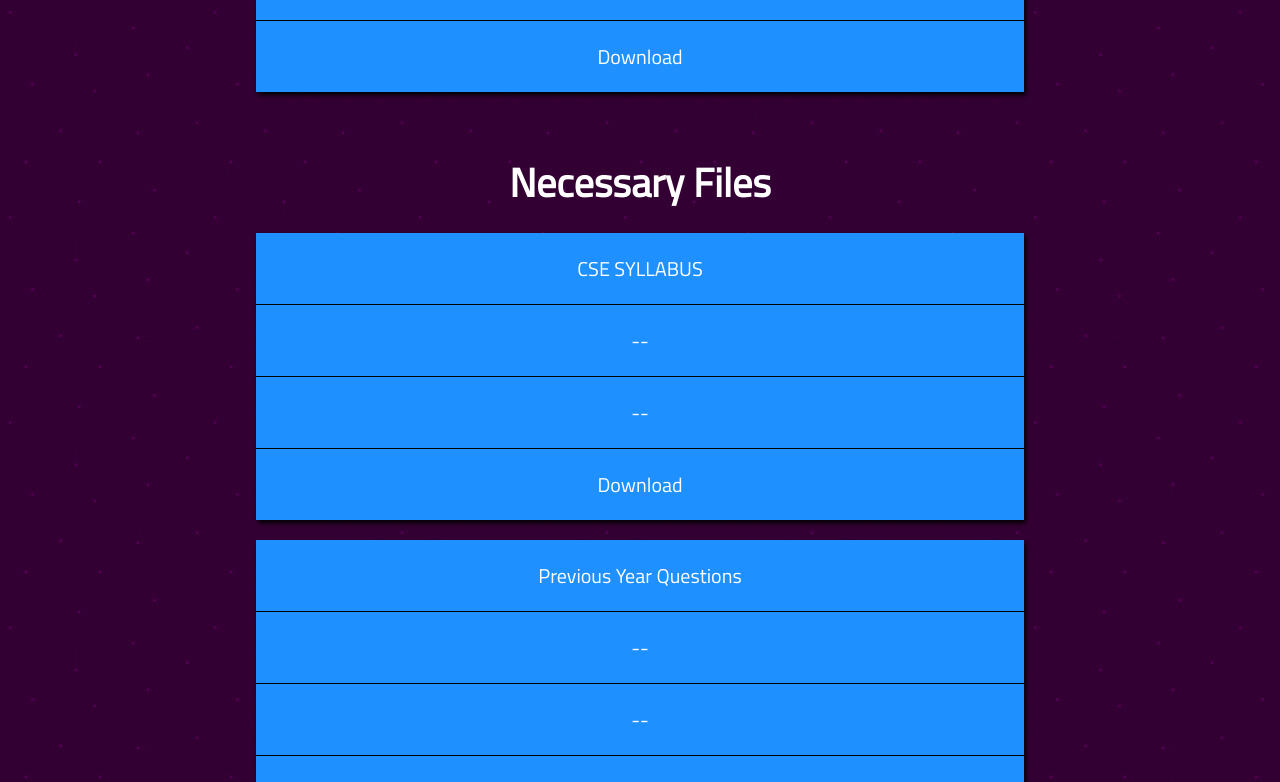
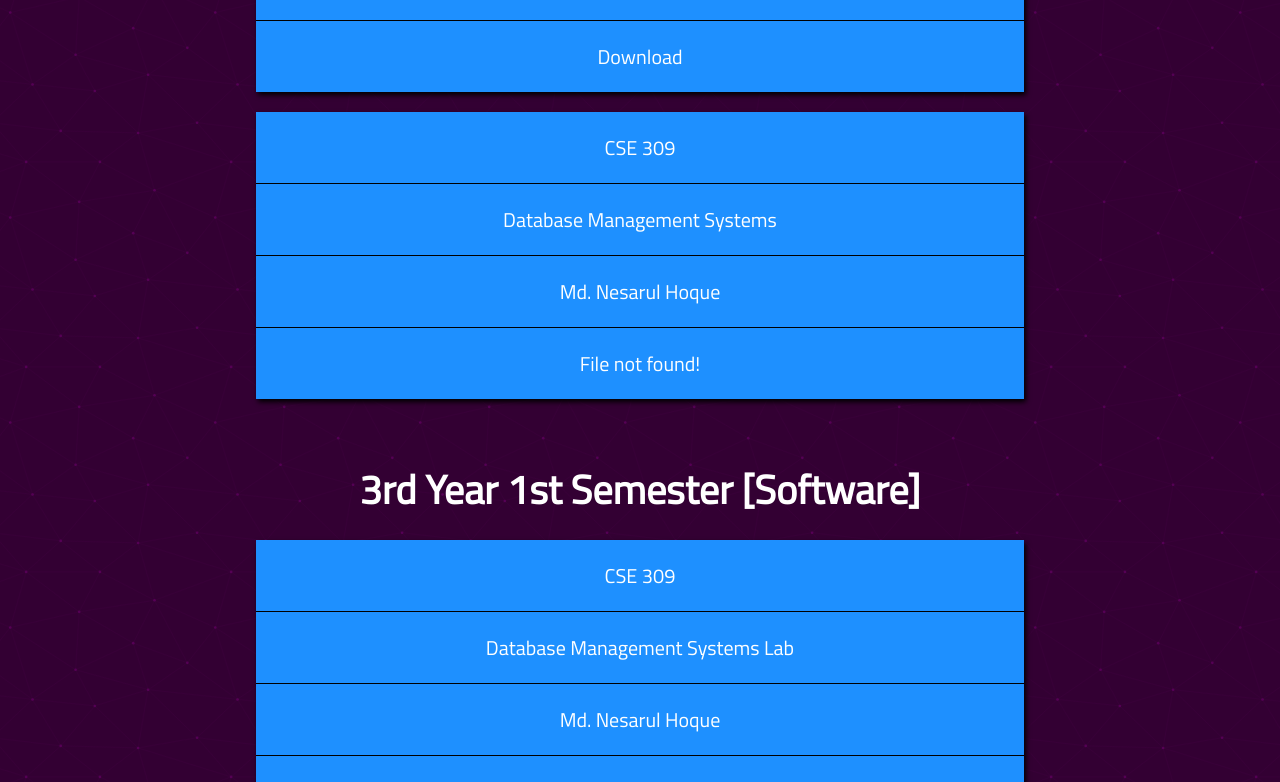
Before and after one commit to mamun-0/notice-app, a React (Create React App) app: page /#/files in a window 1280 px wide. Shown: the part 7931-8713 px from the top of the page. Built offline with nearby package versions, Linux system fonts and the light colour scheme.

Commit message:
3-1 database management system

```diff
--- a/src/Components/Files/data/data.js
+++ b/src/Components/Files/data/data.js
@@ -232,6 +232,29 @@ const SEMESTERS_FILES = [
         a_tag_title: "Download",
         link: "https://drive.google.com/file/d/1u1D1J5kmPQ9rLMy5XZEnZQtRR1ZIxfUA/view?usp=sharing",
       },
+      {
+        id: 4,
+        teacherName: "Md. Nesarul Hoque",
+        subjectCode: "CSE 309",
+        subjectName: "Database Management Systems",
+        a_tag_title: "File not found!",
+        link: "#",
+      },
+    ],
+  },
+  {
+    id: 3,
+    year: "3rd Year",
+    semesterName: "1st Semester [Software]",
+    data: [
+      {
+        id: 1,
+        teacherName: "Md. Nesarul Hoque",
+        subjectCode: "CSE 309",
+        subjectName: "Database Management Systems Lab",
+        a_tag_title: "File not found!",
+        link: "#",
+      },
     ],
   },
   {
```
